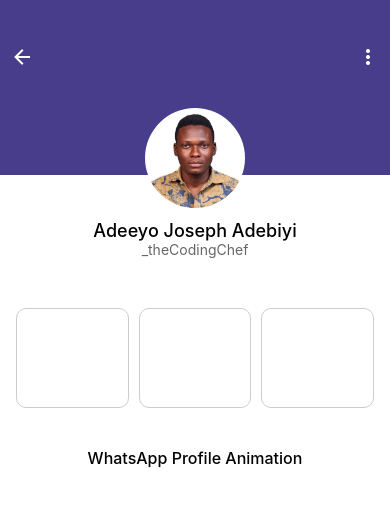
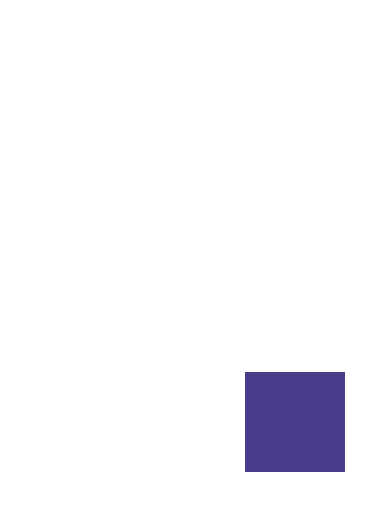
Before and after one commit to Adebiyiart7/AnimatedAPILesson, a React Native app: screen / in a window 390 px wide. Shown: the top 510 px of the page. Built offline with nearby package versions, Linux system fonts and the light colour scheme.

Commit message:
Learnt the ease functions

```diff
--- a/App.js
+++ b/App.js
@@ -3,16 +3,17 @@
 import FadeInView from "./lessons/FadeInView_1";
 import Interpolation_2 from "./lessons/Interpolation_2";
 import WhatsAppProfile from "./lessons/WhatsAppProfile";
+import EasingFunctions from "./lessons/EasingFunctions";
 
 export default function App() {
   return (
     <View style={styles.container}>
       <StatusBar style="light" backgroundColor="darkslateblue" />
 
-      <WhatsAppProfile />
-
+      {/* <FadeInView /> */}
       {/* <Interpolation_2 /> */}
-      {/* <FadeInView /> */}
+      {/* <WhatsAppProfile /> */}
+      <EasingFunctions />
     </View>
   );
 }
@@ -20,11 +21,6 @@
 const styles = StyleSheet.create({
   container: {
     flex: 1,
-    // paddingTop: 25,
-
-    // backgroundColor: "#fff",
-    // alignItems: "center",
-    // justifyContent: "center",
   },
 });
 
--- /dev/null
+++ b/lessons/EasingFunctions.js
@@ -0,0 +1,43 @@
+import { Animated, Easing, StyleSheet, Text, View } from "react-native";
+import React, { useEffect, useRef } from "react";
+
+const EasingFunctions = () => {
+  const animatedValue = useRef(new Animated.Value(0)).current;
+
+  useEffect(() => {
+    Animated.timing(animatedValue, {
+      toValue: 1,
+      duration: 1000,
+      useNativeDriver: false,
+      easing: Easing.bounce,
+    }).start();
+  }, []);
+
+  const boxInterpolation = animatedValue.interpolate({
+    inputRange: [0, 1],
+    outputRange: [0, 100],
+  });
+
+  return (
+    <View style={styles.container}>
+      <Animated.View
+        style={[styles.box, { transform: [{ translateX: boxInterpolation }] }]}
+      />
+    </View>
+  );
+};
+
+export default EasingFunctions;
+
+const styles = StyleSheet.create({
+  box: {
+    width: 100,
+    height: 100,
+    backgroundColor: "darkslateblue",
+  },
+  container: {
+    flex: 1,
+    justifyContent: "center",
+    alignItems: "center",
+  },
+});
```
